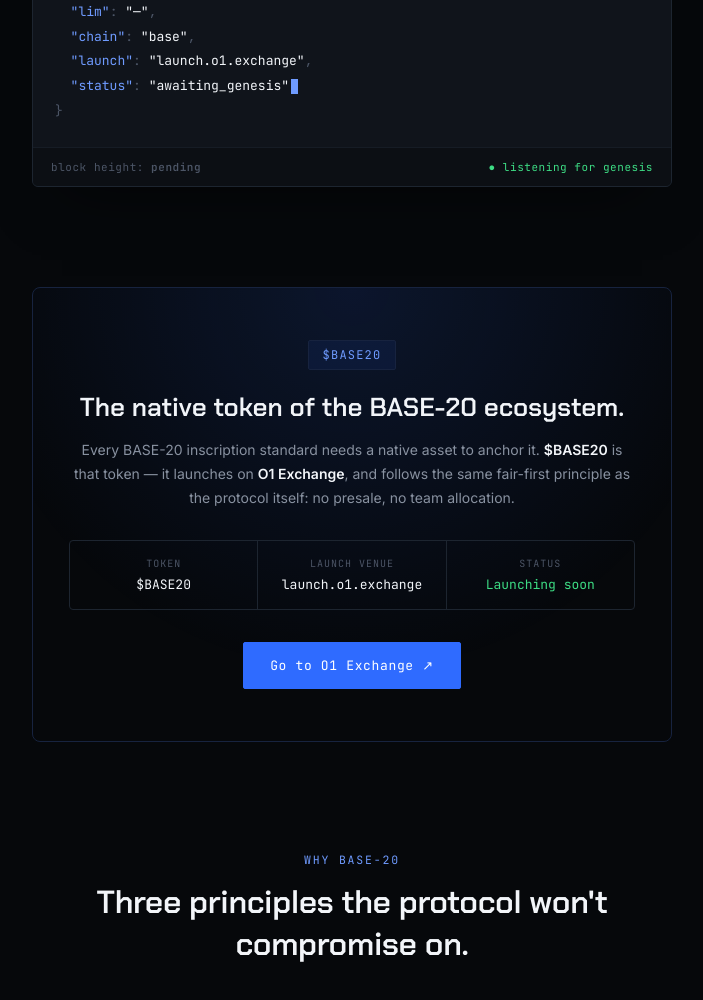
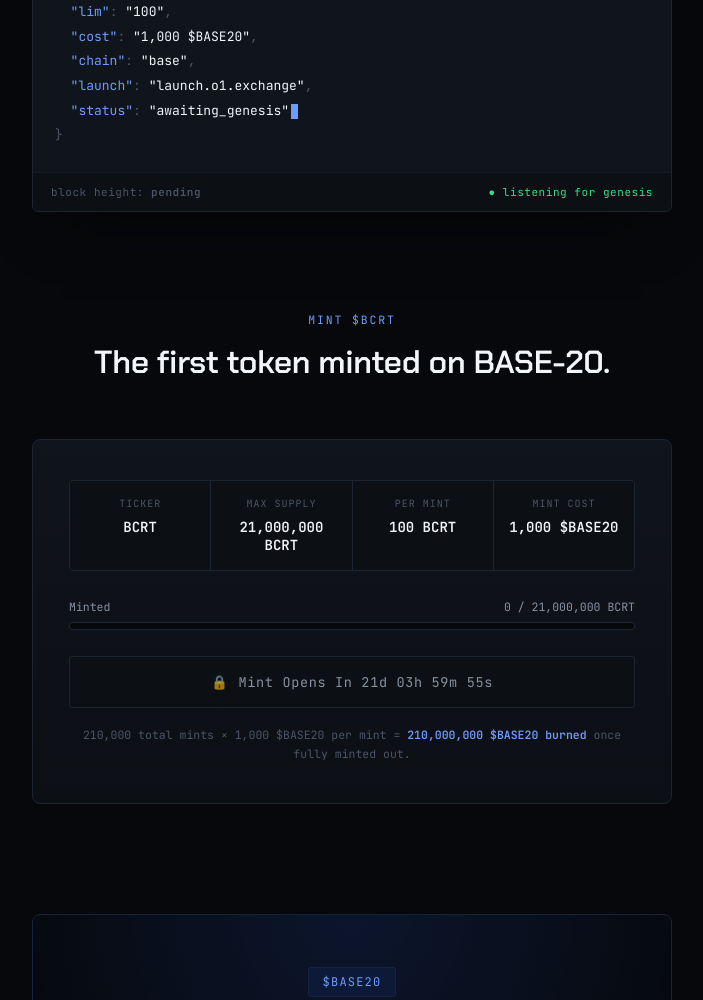
Before and after one commit to egawizard/base20protocol, a plain HTML site: page index.html in a window 1280 px wide. Shown: the part 1186-2186 px from the top of the page, without its empty margins (288-991 px from the left). Drawn offline with Linux system fonts and the light colour scheme.

Commit message:
Update index.html

```diff
--- a/index.html
+++ b/index.html
@@ -180,6 +180,44 @@
   }
   .panel-foot .status{color:var(--green);}
 
+  /* MINT */
+  .mint{padding:0 28px 110px;}
+  .mint-panel{
+    max-width:640px; margin:0 auto; padding:40px 36px;
+    border:1px solid var(--border); border-radius:8px;
+    background:linear-gradient(180deg, var(--surface), var(--bg-raise));
+  }
+  .mint-stats{
+    display:grid; grid-template-columns:repeat(4,1fr); gap:1px;
+    background:var(--border); border:1px solid var(--border); border-radius:4px;
+    overflow:hidden; margin-bottom:28px;
+  }
+  @media (max-width:560px){ .mint-stats{grid-template-columns:repeat(2,1fr);} }
+  .mint-stat{background:var(--bg-raise); padding:16px 12px; text-align:center;}
+  .ms-label{display:block; font-family:var(--mono); font-size:10px; letter-spacing:0.1em; text-transform:uppercase; color:var(--ink-faint); margin-bottom:8px;}
+  .ms-value{display:block; font-family:var(--mono); font-size:14px; font-weight:600; color:var(--ink);}
+  .mint-progress{margin-bottom:26px;}
+  .mp-top{display:flex; justify-content:space-between; font-family:var(--mono); font-size:11.5px; color:var(--ink-dim); margin-bottom:8px;}
+  .mp-track{width:100%; height:8px; border-radius:4px; background:var(--bg); border:1px solid var(--border); overflow:hidden;}
+  .mp-fill{height:100%; background:linear-gradient(90deg, var(--blue), var(--blue-bright)); border-radius:4px;}
+  .btn-mint{
+    width:100%; display:flex; align-items:center; justify-content:center; gap:10px;
+    font-family:var(--mono); font-size:13.5px; letter-spacing:0.05em; color:var(--ink-dim);
+    padding:16px 20px; border-radius:3px; border:1px solid var(--border); background:var(--bg-raise);
+    cursor:not-allowed;
+  }
+  .btn-mint .lock{opacity:0.7;}
+  .btn-mint span#mint-btn-text{font-variant-numeric:tabular-nums;}
+  .mint-note{
+    margin-top:18px; text-align:center; font-family:var(--mono); font-size:11.5px;
+    color:var(--ink-faint); line-height:1.6;
+  }
+  .mint-note strong{color:var(--blue-bright);}
+  .btn-mint.is-live{
+    cursor:pointer; color:#fff; background:var(--blue); border-color:var(--blue);
+  }
+  .btn-mint.is-live .lock{display:none;}
+
   /* TOKEN */
   .token{padding:0 28px 110px;}
   .token-inner{
@@ -277,6 +315,7 @@
     </div>
     <nav class="links">
       <a href="#protocol">Protocol</a>
+      <a href="#mint">Mint</a>
       <a href="#token">$BASE20</a>
       <a href="#spec">Spec</a>
       <a href="#docs" aria-disabled="true">Docs · Soon</a>
@@ -328,7 +367,7 @@
       <a class="btn btn-outline" href="https://launch.o1.exchange/token/0xb200000000000000000000D622b8C072E5AC1101?chain=8453" target="_blank" rel="noopener">
         $BASE20 Launches on O1 Exchange ↗
       </a>
-      <span class="btn btn-ghost"><span class="lock">🔒</span> Mint — Opens at Genesis</span>
+      <span class="btn btn-ghost" id="hero-mint-cta"><span class="lock">🔒</span> <span id="hero-mint-text">Mint — Opens at Genesis</span></span>
     </div>
 
     <div class="countdown" id="countdown">
@@ -350,9 +389,10 @@
         <span class="punct">{</span><br>
         &nbsp;&nbsp;<span class="k">"p"</span><span class="punct">:</span> <span class="v">"base-20"</span><span class="punct">,</span><br>
         &nbsp;&nbsp;<span class="k">"op"</span><span class="punct">:</span> <span class="v">"deploy"</span><span class="punct">,</span><br>
-        &nbsp;&nbsp;<span class="k">"tick"</span><span class="punct">:</span> <span class="v">"BASE20"</span><span class="punct">,</span><br>
-        &nbsp;&nbsp;<span class="k">"max"</span><span class="punct">:</span> <span class="v">"—"</span><span class="punct">,</span><br>
-        &nbsp;&nbsp;<span class="k">"lim"</span><span class="punct">:</span> <span class="v">"—"</span><span class="punct">,</span><br>
+        &nbsp;&nbsp;<span class="k">"tick"</span><span class="punct">:</span> <span class="v">"BCRT"</span><span class="punct">,</span><br>
+        &nbsp;&nbsp;<span class="k">"max"</span><span class="punct">:</span> <span class="v">"21,000,000"</span><span class="punct">,</span><br>
+        &nbsp;&nbsp;<span class="k">"lim"</span><span class="punct">:</span> <span class="v">"100"</span><span class="punct">,</span><br>
+        &nbsp;&nbsp;<span class="k">"cost"</span><span class="punct">:</span> <span class="v">"1,000 $BASE20"</span><span class="punct">,</span><br>
         &nbsp;&nbsp;<span class="k">"chain"</span><span class="punct">:</span> <span class="v">"base"</span><span class="punct">,</span><br>
         &nbsp;&nbsp;<span class="k">"launch"</span><span class="punct">:</span> <span class="v">"launch.o1.exchange"</span><span class="punct">,</span><br>
         &nbsp;&nbsp;<span class="k">"status"</span><span class="punct">:</span> <span class="v">"awaiting_genesis"</span><span class="cursor"></span><br>
@@ -362,6 +402,49 @@
         <span>block height: <strong>pending</strong></span>
         <span class="status">● listening for genesis</span>
       </div>
+    </div>
+  </section>
+
+  <section class="mint" id="mint">
+    <div class="section-head">
+      <div class="section-eyebrow">Mint $BCRT</div>
+      <div class="section-title">The first token minted on BASE-20.</div>
+    </div>
+
+    <div class="mint-panel">
+      <div class="mint-stats">
+        <div class="mint-stat">
+          <span class="ms-label">Ticker</span>
+          <span class="ms-value">BCRT</span>
+        </div>
+        <div class="mint-stat">
+          <span class="ms-label">Max Supply</span>
+          <span class="ms-value">21,000,000 BCRT</span>
+        </div>
+        <div class="mint-stat">
+          <span class="ms-label">Per Mint</span>
+          <span class="ms-value">100 BCRT</span>
+        </div>
+        <div class="mint-stat">
+          <span class="ms-label">Mint Cost</span>
+          <span class="ms-value">1,000 $BASE20</span>
+        </div>
+      </div>
+
+      <div class="mint-progress">
+        <div class="mp-top">
+          <span>Minted</span>
+          <span>0 / 21,000,000 BCRT</span>
+        </div>
+        <div class="mp-track"><div class="mp-fill" style="width:0%"></div></div>
+      </div>
+
+      <button class="btn-mint" id="mint-btn" disabled>
+        <span class="lock">🔒</span>
+        <span id="mint-btn-text">Mint Opens In —</span>
+      </button>
+
+      <p class="mint-note">210,000 total mints × 1,000 $BASE20 per mint = <strong>210,000,000 $BASE20 burned</strong> once fully minted out.</p>
     </div>
   </section>
 
@@ -426,6 +509,9 @@
       <div class="spec-table">
         <div class="spec-row"><span class="sk">chain</span><span class="sv">base mainnet</span></div>
         <div class="spec-row"><span class="sk">standard</span><span class="sv">base-20</span></div>
+        <div class="spec-row"><span class="sk">first_tick</span><span class="sv">bcrt</span></div>
+        <div class="spec-row"><span class="sk">bcrt_max_supply</span><span class="sv">21,000,000</span></div>
+        <div class="spec-row"><span class="sk">bcrt_per_mint</span><span class="sv">100</span></div>
         <div class="spec-row"><span class="sk">native_token</span><span class="sv">$base20</span></div>
         <div class="spec-row"><span class="sk">launch_venue</span><span class="sv">launch.o1.exchange</span></div>
         <div class="spec-row"><span class="sk">contract</span><span class="sv">0xb200...C1101</span></div>
@@ -487,6 +573,24 @@
     document.getElementById('cd-hours').textContent = pad(h);
     document.getElementById('cd-min').textContent = pad(m);
     document.getElementById('cd-sec').textContent = pad(s);
+
+    var mintBtnText = document.getElementById('mint-btn-text');
+    var mintBtn = document.getElementById('mint-btn');
+    if (mintBtnText && mintBtn) {
+      if (diff <= 0) {
+        mintBtnText.textContent = 'Mint Is Live';
+        mintBtn.classList.add('is-live');
+      } else {
+        mintBtnText.textContent = 'Mint Opens In ' + d + 'd ' + pad(h) + 'h ' + pad(m) + 'm ' + pad(s) + 's';
+      }
+    }
+
+    var heroMintText = document.getElementById('hero-mint-text');
+    if (heroMintText) {
+      heroMintText.textContent = diff <= 0
+        ? 'Mint Is Live'
+        : 'Mint In ' + d + 'd ' + pad(h) + 'h ' + pad(m) + 'm';
+    }
   }
   tick();
   setInterval(tick, 1000);
```
